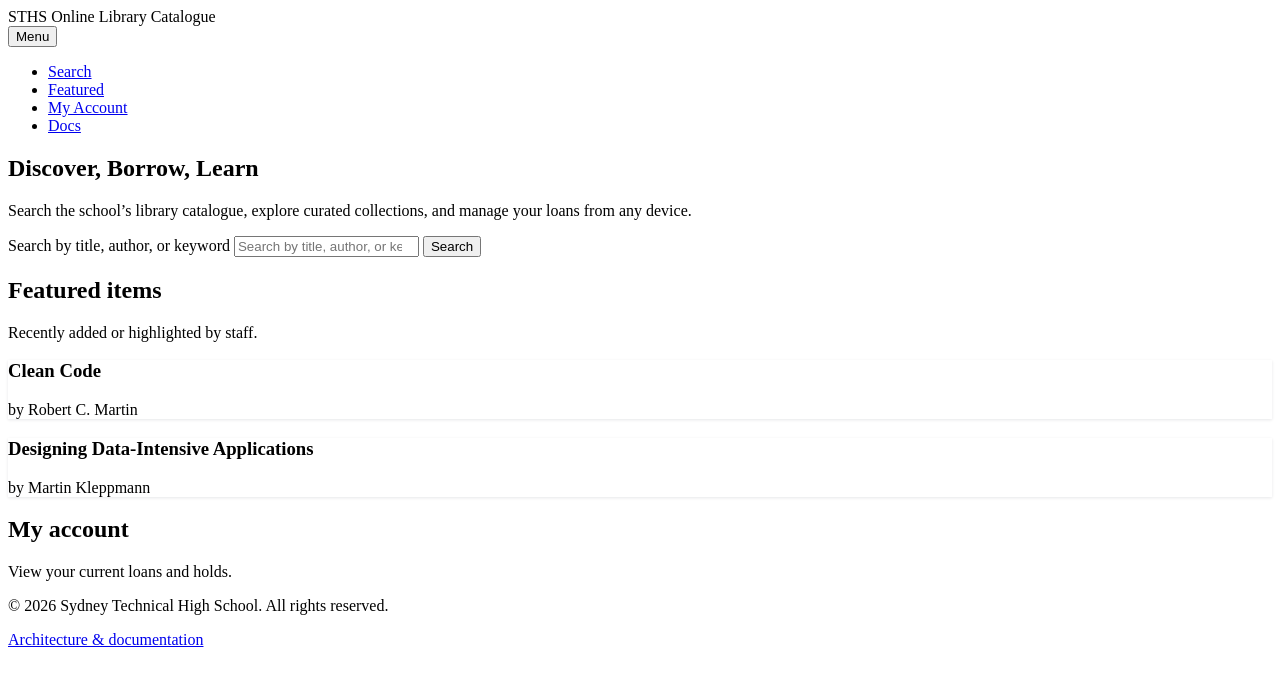
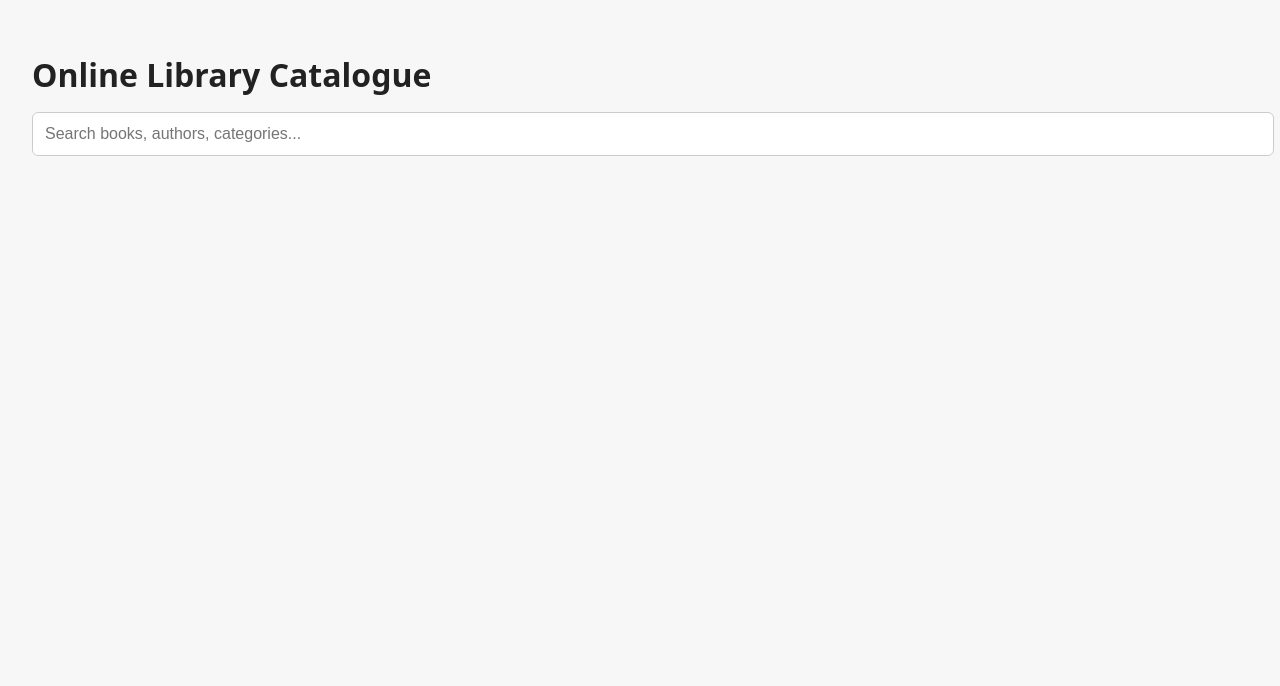
Before and after one commit to detnsw-sydtech/High-Security-Flask-PWA-Repo-Template, a Flask app: page / in a window 1280 px wide. Shown: the top 686 px of the page. Run offline with Flask 3, Linux system fonts and the light colour scheme; some libraries are stand-ins or nearby versions.

Commit message:
Update index.html

```diff
--- a/src/app/templates/index.html
+++ b/src/app/templates/index.html
@@ -1,104 +1,102 @@
-<!doctype html>
+<!DOCTYPE html>
 <html lang="en">
-  <head>
-    <meta charset="utf-8" />
+<head>
+    <meta charset="UTF-8">
     <title>Online Library Catalogue</title>
-    <meta name="viewport" content="width=device-width, initial-scale=1" />
 
-    <!-- PWA manifest -->
-    <link rel="manifest" href="/static/manifest.webmanifest" />
+    <!-- Simple, clean styling -->
+    <style>
+        body {
+            font-family: system-ui, sans-serif;
+            margin: 0;
+            padding: 2rem;
+            background: #f7f7f7;
+            color: #222;
+        }
 
-    <!-- Icons -->
-    <link rel="icon" href="/static/icons/favicon.ico" />
-    <link rel="apple-touch-icon" href="/static/icons/icon-192.png" />
+        h1 {
+            margin-bottom: 1rem;
+        }
 
-    <!-- Security & CSP (set via headers, not meta where possible) -->
-    <!-- Example CSP (to be sent as HTTP header, not inline):
-         Content-Security-Policy:
-         default-src 'self';
-         script-src 'self';
-         style-src 'self';
-         img-src 'self' data:;
-         connect-src 'self';
-         object-src 'none';
-         base-uri 'self';
-         frame-ancestors 'none';
-    -->
+        .search-container {
+            margin-bottom: 1.5rem;
+        }
 
-    <!-- External CSS only (no inline styles) -->
-    <link rel="stylesheet" href="/static/css/main.css" />
-  </head>
-  <body>
-    <header class="site-header">
-      <div class="brand">
-        <span class="brand-mark">STHS</span>
-        <span class="brand-title">Online Library Catalogue</span>
-      </div>
-      <nav class="site-nav" aria-label="Main navigation">
-        <button class="nav-toggle" aria-expanded="false" aria-controls="nav-menu">
-          <span class="nav-toggle-label">Menu</span>
-        </button>
-        <ul id="nav-menu" class="nav-menu">
-          <li><a href="#search">Search</a></li>
-          <li><a href="#featured">Featured</a></li>
-          <li><a href="#account">My Account</a></li>
-          <li><a href="/docs/">Docs</a></li>
-        </ul>
-      </nav>
-    </header>
+        .search-container input {
+            width: 100%;
+            padding: 0.75rem;
+            font-size: 1rem;
+            border: 1px solid #ccc;
+            border-radius: 6px;
+        }
 
-    <main id="main-content">
-      <section id="hero" class="hero" aria-labelledby="hero-heading">
-        <div class="hero-content">
-          <h1 id="hero-heading">Discover, Borrow, Learn</h1>
-          <p class="hero-lead">
-            Search the school’s library catalogue, explore curated collections, and manage your loans from any device.
-          </p>
-          <form id="search" class="search-form" role="search" aria-label="Catalogue search">
-            <label for="search-query" class="visually-hidden">Search by title, author, or keyword</label>
-            <input
-              id="search-query"
-              name="q"
-              type="search"
-              autocomplete="off"
-              placeholder="Search by title, author, or keyword"
-              required
-            />
-            <button type="submit">Search</button>
-          </form>
-        </div>
-      </section>
+        .item-list {
+            display: grid;
+            grid-template-columns: repeat(auto-fill, minmax(260px, 1fr));
+            gap: 1rem;
+        }
 
-      <section id="featured" class="section" aria-labelledby="featured-heading">
-        <div class="section-header">
-          <h2 id="featured-heading">Featured items</h2>
-          <p class="section-subtitle">Recently added or highlighted by staff.</p>
-        </div>
-        <div id="featured-grid" class="card-grid" aria-live="polite">
-          <!-- Cards injected dynamically by app.js -->
-        </div>
-      </section>
+        .item-card {
+            background: white;
+            padding: 1rem;
+            border-radius: 8px;
+            border: 1px solid #ddd;
+            box-shadow: 0 1px 2px rgba(0,0,0,0.05);
+        }
 
-      <section id="account" class="section" aria-labelledby="account-heading">
-        <div class="section-header">
-          <h2 id="account-heading">My account</h2>
-          <p class="section-subtitle">View your current loans and holds.</p>
-        </div>
-        <div id="account-panel" class="account-panel" aria-live="polite">
-          <!-- Account summary injected dynamically -->
-        </div>
-      </section>
-    </main>
+        .item-card h3 {
+            margin-top: 0;
+            margin-bottom: 0.5rem;
+        }
 
-    <footer class="site-footer">
-      <p>&copy; <span id="year"></span> Sydney Technical High School. All rights reserved.</p>
-      <p>
-        <a href="/docs/">Architecture &amp; documentation</a>
-      </p>
-    </footer>
+        .pagination {
+            margin-top: 1.5rem;
+            display: flex;
+            justify-content: center;
+            gap: 1rem;
+        }
 
-    <!-- External JS only (no inline scripts) -->
-    <script src="/static/js/app.js" defer></script>
-    <script src="/static/js/sw-register.js" defer></script>
-  </body>
+        .pagination button {
+            padding: 0.5rem 1rem;
+            border: none;
+            background: #005bbb;
+            color: white;
+            border-radius: 6px;
+            cursor: pointer;
+        }
+
+        .pagination button:hover {
+            background: #004999;
+        }
+    </style>
+</head>
+
+<body>
+
+<h1>Online Library Catalogue</h1>
+
+<div class="search-container">
+    <input
+        type="text"
+        name="q"
+        placeholder="Search books, authors, categories..."
+        hx-get="/catalogue"
+        hx-target="#catalogue-results"
+        hx-trigger="keyup changed delay:300ms"
+        hx-include="[name='q']"
+    >
+</div>
+
+<!-- Dynamic catalogue container -->
+<div id="catalogue-results"
+     hx-get="/catalogue"
+     hx-trigger="load"
+     hx-target="#catalogue-results"
+     hx-swap="innerHTML">
+</div>
+
+<!-- HTMX -->
+<script src="https://unpkg.com/htmx.org@1.9.10"></script>
+
+</body>
 </html>
```
